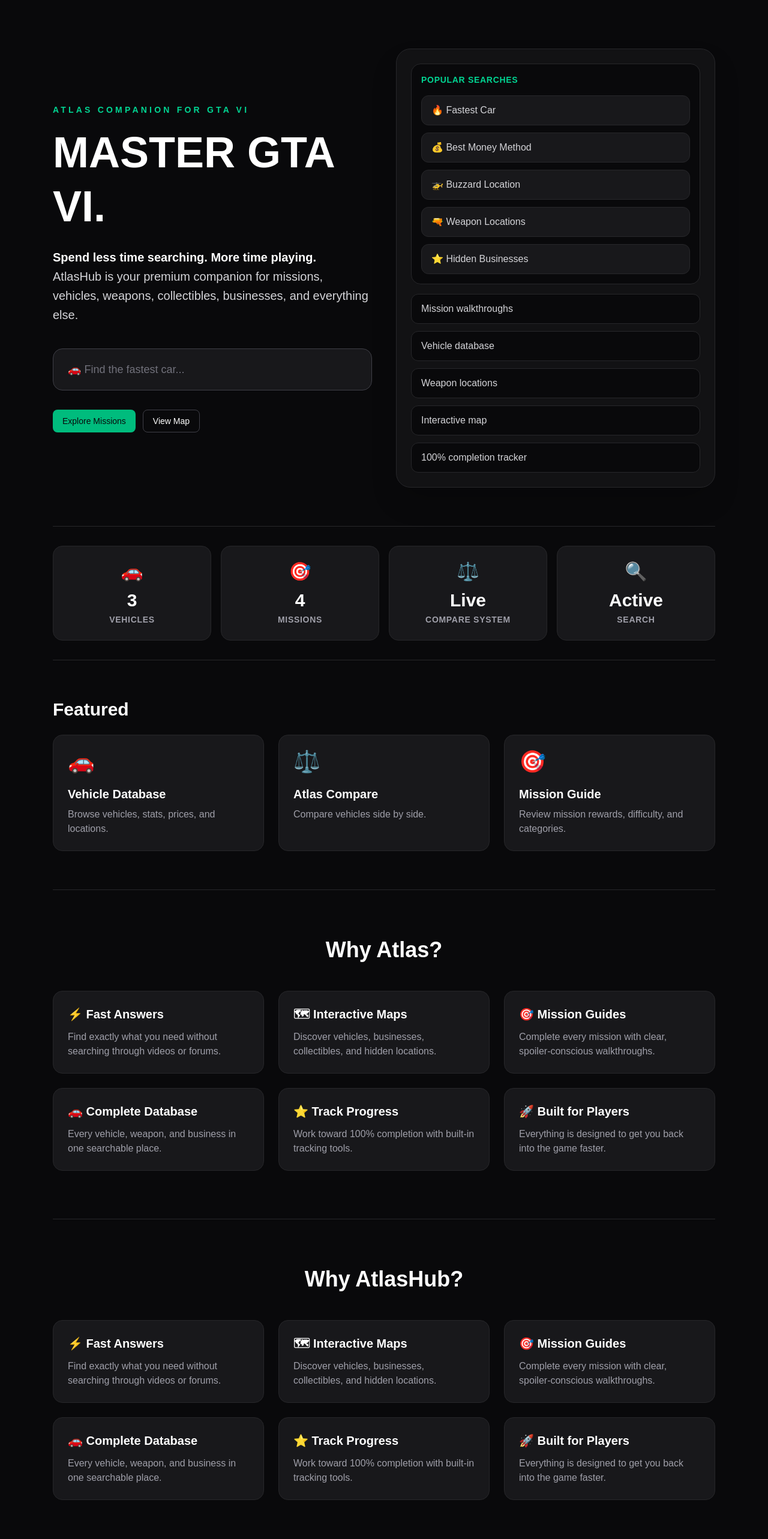
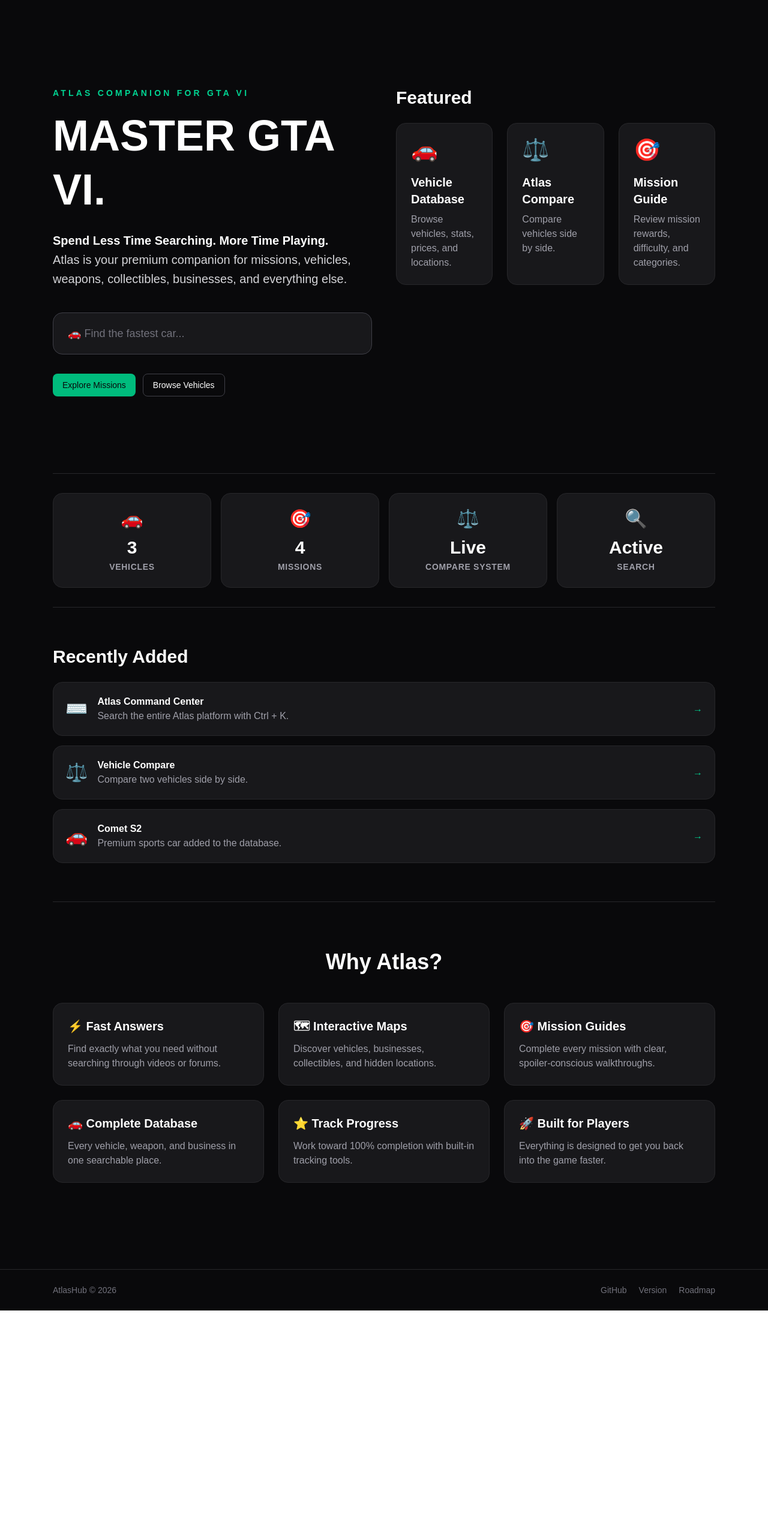
Before and after one commit to dowens0726-ui/atlashub, a Next.js app: page / in a window 1280 px wide. Shown: the part 120-2686 px from the top of the page at 60% size. After the commit the page ends 2305 px from the top, so only its background shows below. Built offline with nearby package versions, Linux system fonts and the light colour scheme.

Commit message:
Add recently added section to homepage

```diff
--- /dev/null
+++ b/app/components/home/RecentlyAdded.tsx
@@ -0,0 +1,51 @@
+import Link from "next/link";
+
+const items = [
+  {
+    title: "Atlas Command Center",
+    description: "Search the entire Atlas platform with Ctrl + K.",
+    href: "/",
+    icon: "⌨️",
+  },
+  {
+    title: "Vehicle Compare",
+    description: "Compare two vehicles side by side.",
+    href: "/compare",
+    icon: "⚖️",
+  },
+  {
+    title: "Comet S2",
+    description: "Premium sports car added to the database.",
+    href: "/vehicles/comet-s2",
+    icon: "🚗",
+  },
+];
+
+export default function RecentlyAdded() {
+  return (
+    <section className="py-16">
+      <h2 className="text-3xl font-black">Recently Added</h2>
+
+      <div className="mt-6 space-y-4">
+        {items.map((item) => (
+          <Link
+            key={item.title}
+            href={item.href}
+            className="flex items-center justify-between rounded-2xl border border-zinc-800 bg-zinc-900 p-5 transition hover:border-emerald-400"
+          >
+            <div className="flex items-center gap-4">
+              <span className="text-3xl">{item.icon}</span>
+
+              <div>
+                <h3 className="font-bold">{item.title}</h3>
+                <p className="text-zinc-400">{item.description}</p>
+              </div>
+            </div>
+
+            <span className="text-emerald-400">→</span>
+          </Link>
+        ))}
+      </div>
+    </section>
+  );
+}
--- a/app/page.tsx
+++ b/app/page.tsx
@@ -1,139 +1,27 @@
 "use client";
 
+import Container from "./components/ui/Container";
+import Hero from "./components/home/Hero";
+import AtlasStats from "./components/home/AtlasStats";
 import FeaturedContent from "./components/home/FeaturedContent";
-import AtlasStats from "./components/home/AtlasStats";
-import Container from "./components/ui/Container";
-import Button from "./components/ui/Button";
-import AtlasSearch from "./components/AtlasSearch";
-import FeatureCard from "./components/FeatureCard";
+import RecentlyAdded from "./components/home/RecentlyAdded";
 import Features from "./components/home/Features";
 
 export default function Home() {
   return (
     <main className="min-h-screen bg-zinc-950 text-white">
       <Container className="py-16">
-        <div className="grid items-center gap-10 py-16 md:grid-cols-2">
-          <div>
-            <p className="mb-4 text-sm font-semibold uppercase tracking-[0.3em] text-emerald-400">
-              Atlas Companion for GTA VI
-            </p>
+        <div className="grid items-start gap-10 py-16 lg:grid-cols-2">
+          <Hero />
 
-            <h1 className="text-6xl font-black leading-tight md:text-7xl">
-              MASTER GTA VI.
-            </h1>
-
-            <p className="mt-6 max-w-2xl text-xl leading-8 text-zinc-300">
-              <span className="font-semibold text-white">
-                Spend less time searching. More time playing.
-              </span>
-              <br />
-              AtlasHub is your premium companion for missions, vehicles,
-              weapons, collectibles, businesses, and everything else.
-            </p>
-
-            <div className="mt-10">
-              <AtlasSearch />
-            </div>
-
-            <div className="mt-8 flex flex-col gap-3 sm:flex-row">
-              <Button href="/missions">Explore Missions</Button>
-              <Button href="/map" variant="secondary">
-                View Map
-              </Button>
-            </div>
-          </div>
-
-          <div className="rounded-3xl border border-zinc-800 bg-zinc-900/60 p-6 shadow-2xl">
-            <div className="mb-4 rounded-2xl border border-zinc-800 bg-zinc-950 p-4">
-              <p className="text-sm font-semibold uppercase tracking-wider text-emerald-400">
-                Popular Searches
-              </p>
-
-              <div className="mt-4 grid gap-3">
-                {[
-                  "🔥 Fastest Car",
-                  "💰 Best Money Method",
-                  "🚁 Buzzard Location",
-                  "🔫 Weapon Locations",
-                  "⭐ Hidden Businesses",
-                ].map((search) => (
-                  <div
-                    key={search}
-                    className="cursor-pointer rounded-xl border border-zinc-800 bg-zinc-900 px-4 py-3 text-zinc-300 transition-all duration-200 hover:scale-[1.02] hover:border-emerald-400 hover:bg-zinc-800"
-                  >
-                    {search}
-                  </div>
-                ))}
-              </div>
-            </div>
-
-            <div className="grid gap-3">
-              {[
-                "Mission walkthroughs",
-                "Vehicle database",
-                "Weapon locations",
-                "Interactive map",
-                "100% completion tracker",
-              ].map((item) => (
-                <div
-                  key={item}
-                  className="rounded-xl border border-zinc-800 bg-zinc-950 px-4 py-3 text-zinc-300"
-                >
-                  {item}
-                </div>
-              ))}
-            </div>
-          </div>
-
-
+          <FeaturedContent />
         </div>
 
         <AtlasStats />
 
-        <FeaturedContent />
+        <RecentlyAdded />
 
         <Features />
-
-        <section className="border-t border-zinc-800 py-20">
-          <h2 className="mb-12 text-center text-4xl font-bold">
-            Why AtlasHub?
-          </h2>
-
-          <div className="grid gap-6 md:grid-cols-3">
-            {[
-              {
-                title: "⚡ Fast Answers",
-                text: "Find exactly what you need without searching through videos or forums.",
-              },
-              {
-                title: "🗺 Interactive Maps",
-                text: "Discover vehicles, businesses, collectibles, and hidden locations.",
-              },
-              {
-                title: "🎯 Mission Guides",
-                text: "Complete every mission with clear, spoiler-conscious walkthroughs.",
-              },
-              {
-                title: "🚗 Complete Database",
-                text: "Every vehicle, weapon, and business in one searchable place.",
-              },
-              {
-                title: "⭐ Track Progress",
-                text: "Work toward 100% completion with built-in tracking tools.",
-              },
-              {
-                title: "🚀 Built for Players",
-                text: "Everything is designed to get you back into the game faster.",
-              },
-            ].map((feature) => (
-              <FeatureCard
-                key={feature.title}
-                title={feature.title}
-                description={feature.text}
-              />
-            ))}
-          </div>
-        </section>
       </Container>
     </main>
   );
```
